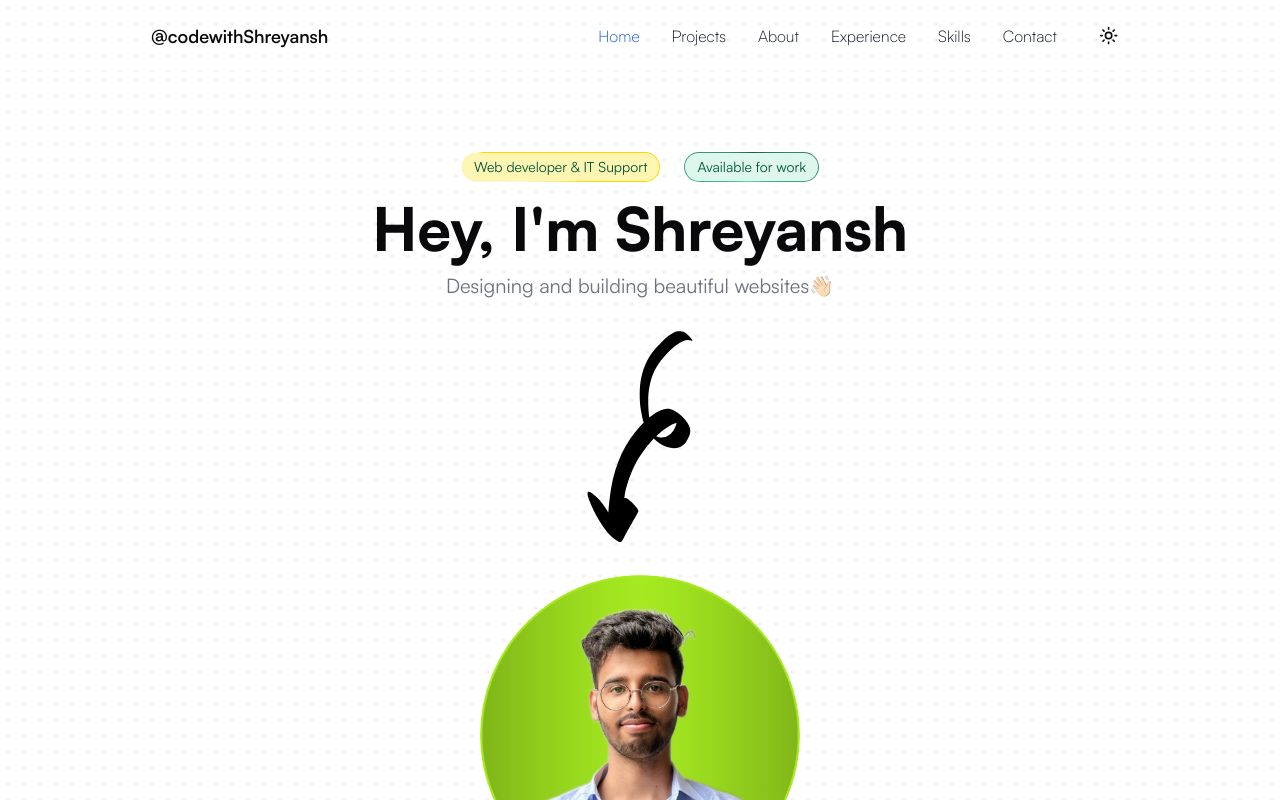
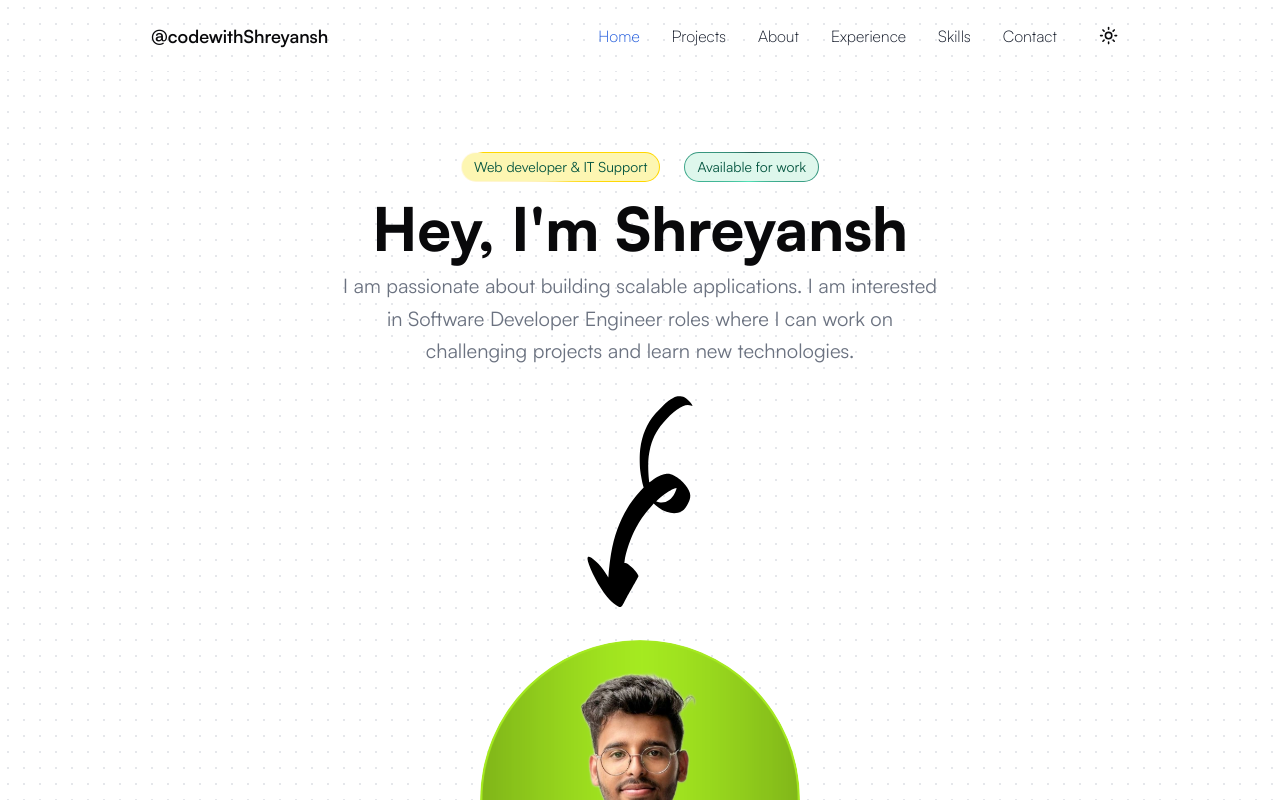
Before and after one commit to Shreyansh-kankane/Shreyansh_Portfolio, a Next.js app: page / in a window 1280 px wide. Shown: the top 800 px of the page. Built offline with nearby package versions, Linux system fonts and the light colour scheme.

Commit message:
enhancemeents

```diff
--- a/components/sections/contact/config.ts
+++ b/components/sections/contact/config.ts
@@ -4,8 +4,6 @@ const contact: Contact = {
   email: 'shreyanshkankane76@gmail.com',
   socials: {
     github: 'https://github.com/Shreyansh-kankane',
-    // youtube: 'https://youtube.com/@codewithxavi',
-    // twitter: 'https://twitter.com/codewithxavi',
     linkedin: 'https://www.linkedin.com/in/shreyanshgupta1203/'
   }
 };
--- a/components/sections/header/header.tsx
+++ b/components/sections/header/header.tsx
@@ -34,7 +34,7 @@ const Header = ({ loader }: HeaderProps) => {
       <nav className="bg-transparent">
         <div className="mx-auto flex max-w-screen-xl flex-wrap items-center justify-around p-4 ">
           <a
-            href="https://www.youtube.com/@codewithxavi"
+            href="https://www.linkedin.com/in/shreyanshgupta1203/"
             className="flex items-center space-x-3 rtl:space-x-reverse"
             target="_blank"
             rel="noopener"
--- a/components/sections/hero/config.ts
+++ b/components/sections/hero/config.ts
@@ -6,7 +6,7 @@ const hero: Hero = {
   firstName: meta.author.firstName,
   lastName: meta.author.lastName,
   label: meta.author.label,
-  description: 'Designing and building beautiful websites👋🏻'
+  description: 'I am passionate about building scalable applications. I am interested in Software Developer Engineer roles where I can work on challenging projects and learn new technologies.',
 };
 
 export { hero };
--- a/components/sections/hero/vertical/hero.tsx
+++ b/components/sections/hero/vertical/hero.tsx
@@ -12,7 +12,7 @@ function Hero() {
         <div className="space-y-3">
           <div className="inline-block rounded-lg  px-3 py-1 text-sm">
             <a
-              href="https://github.com/codewithxavi"
+              href="https://github.com/Shreyansh-Kankane"
               target="_blank"
               rel="noopener"
               className="flex items-center transition md:justify-center md:hover:scale-105"
@@ -34,7 +34,7 @@ function Hero() {
 
           <div className="inline-block rounded-lg  px-3 py-1 text-sm">
             <a
-              href="https://www.linkedin.com/in/codewithxavi/"
+              href="https://www.linkedin.com/in/shreyanshgupta1203/"
               target="_blank"
               rel="noopener"
               className="flex items-center transition md:justify-center md:hover:scale-105"
```
Also changed, not shown: app/opengraph-image.png, public/images/projects/project1/casalirio.com_.png (deleted).
